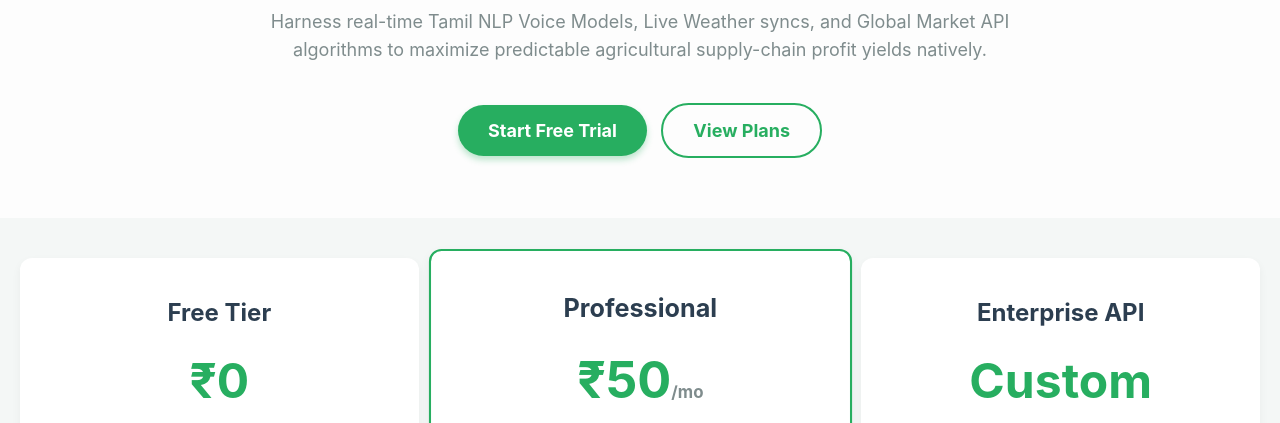
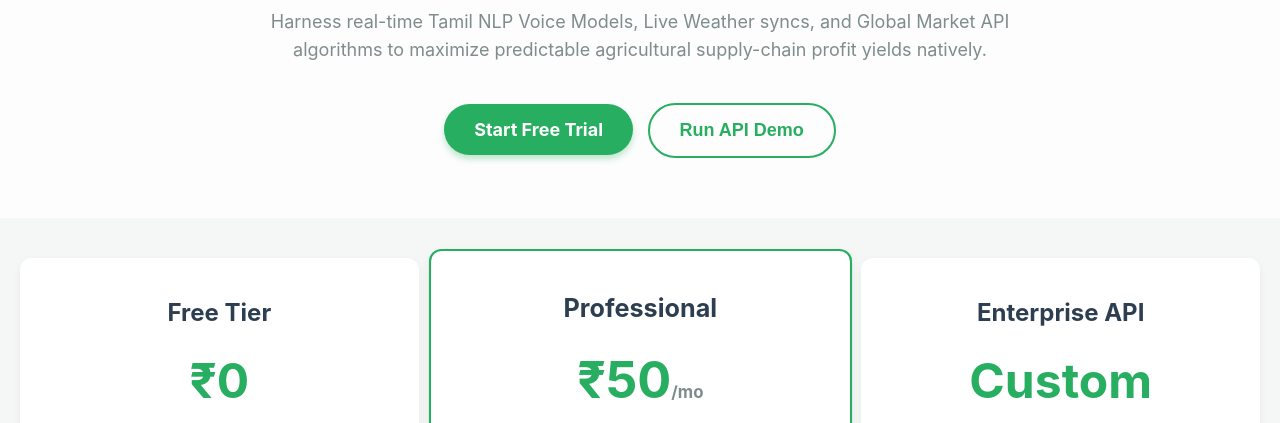
Before and after one commit to MICHAELGAUTHAM/SmartFarm-AI, a website: page templates/index.html in a window 1280 px wide. Shown: the part 362-785 px from the top of the page. Drawn offline with Linux system fonts and the light colour scheme.

Commit message:
fix javascript API integration and ui navigation hooks

```diff
--- a/templates/index.html
+++ b/templates/index.html
@@ -37,7 +37,7 @@
         <h2>The Ultimate B2B Agricultural Intelligence Engine</h2>
         <p>Harness real-time Tamil NLP Voice Models, Live Weather syncs, and Global Market API algorithms to maximize predictable agricultural supply-chain profit yields natively.</p>
         <a href="/dashboard" class="btn">Start Free Trial</a>
-        <a href="#pricing" class="btn btn-outline">View Plans</a>
+        <button onclick="runDemo()" class="btn btn-outline" style="cursor: pointer;">Run API Demo</button>
     </div>
 
     <div id="pricing" class="pricing">
@@ -69,5 +69,34 @@
             </ul>
         </div>
     </div>
+
+    <script>
+        function runDemo() {
+            // Firing test sequence tracking Live B2B API deployment paths explicitly
+            fetch("https://smartfarm-ai-1a8r.onrender.com/api/v1/predict", {
+                method: "POST",
+                headers: {
+                    "Content-Type": "application/json"
+                },
+                body: JSON.stringify({
+                    income: 10000,
+                    expenses: 5000
+                })
+            })
+            .then(res => res.json())
+            .then(data => {
+                console.log(data);
+                if (data.status === "success") {
+                    alert("Prediction Loaded Successfully!\nProfit Match: ₹" + data.data.profit + "\nExplanation: " + data.data.explanation);
+                } else {
+                    alert("System responded with limits: " + data.message);
+                }
+            })
+            .catch(err => {
+                console.error(err);
+                alert("Demo Request failed. Ensure backend Gunicorn deployments are active!");
+            });
+        }
+    </script>
 </body>
 </html>
```
